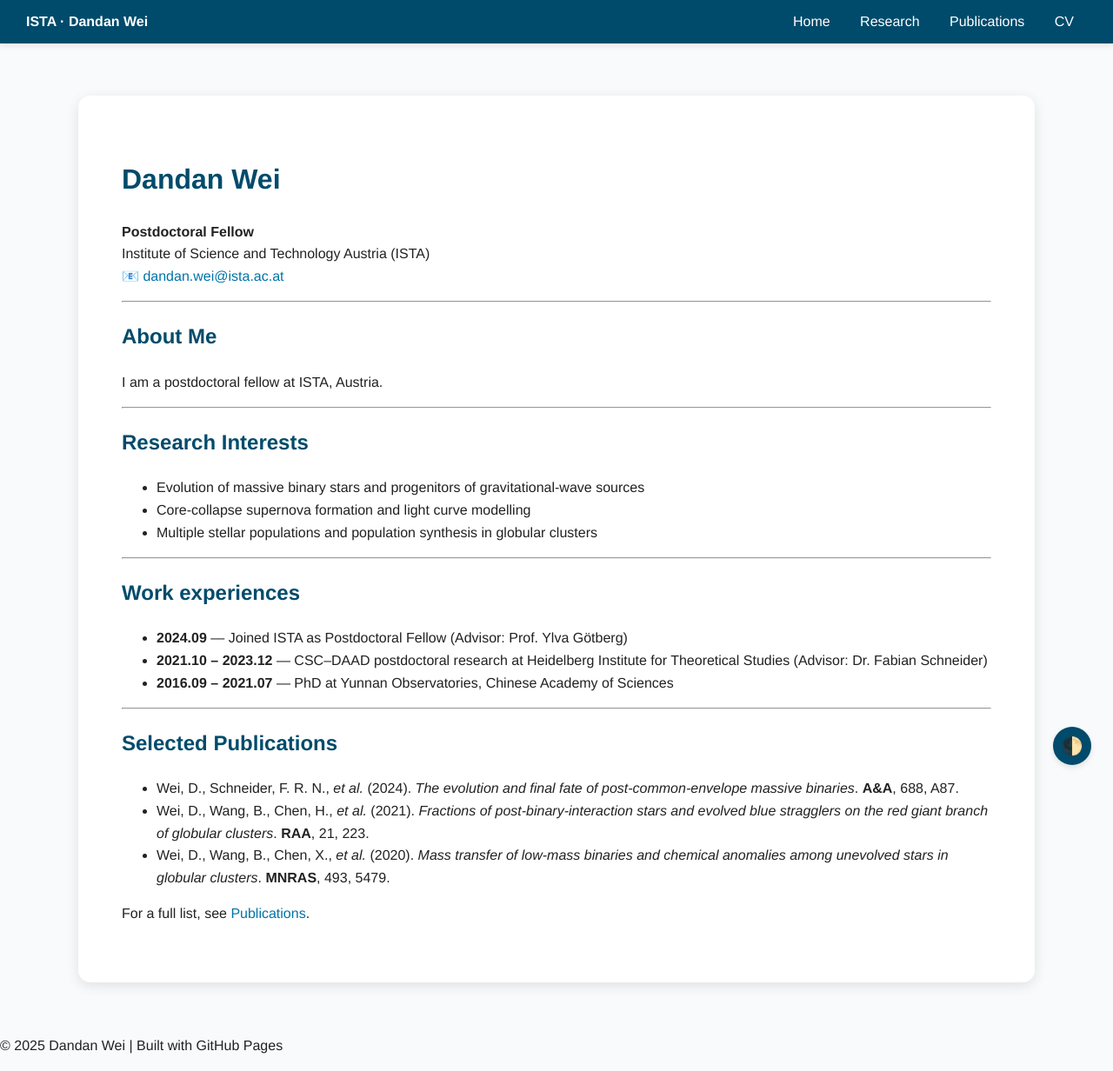
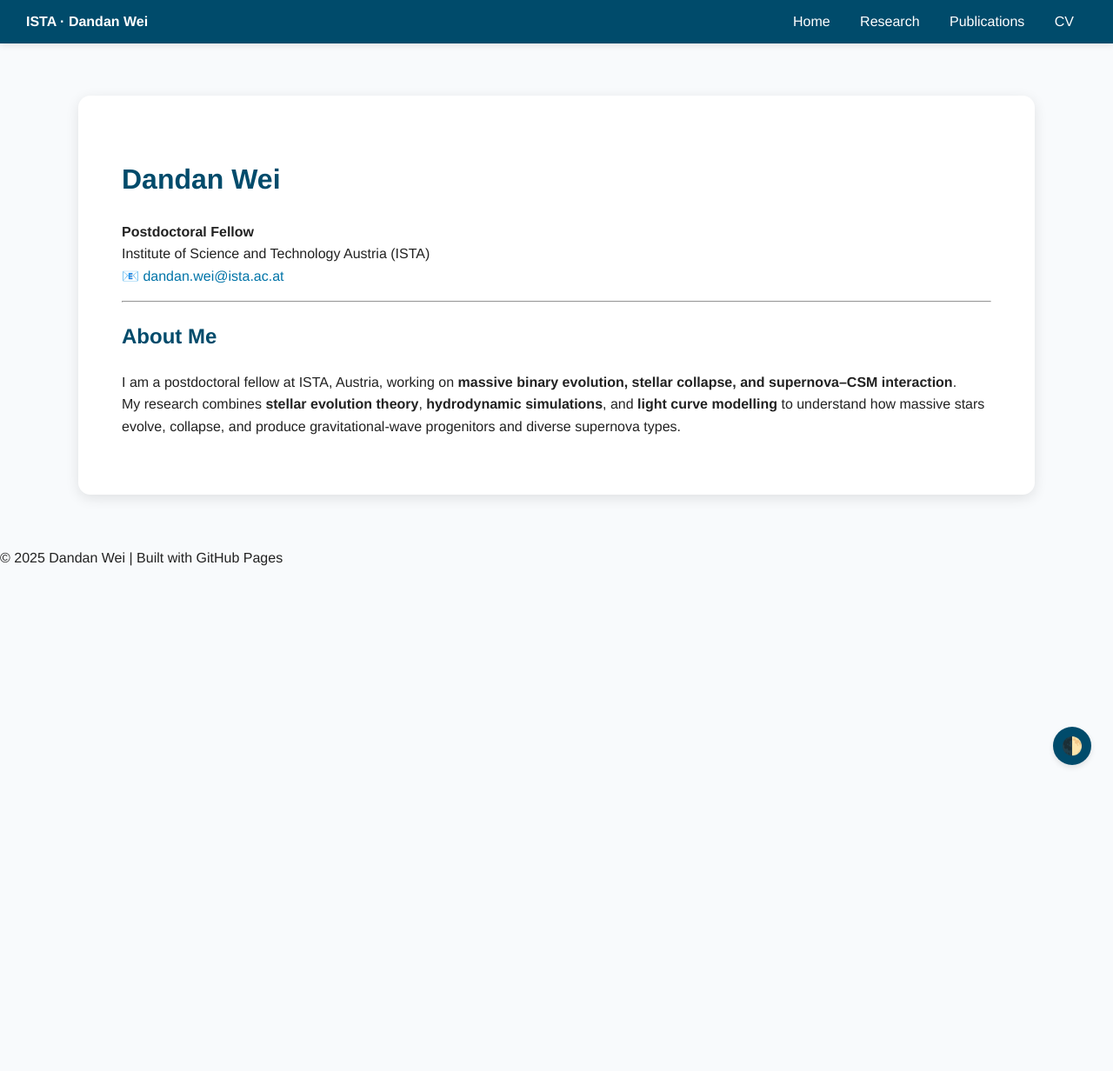
Before and after one commit to Dandan-star0/Dandan-star0.github.io, a Jekyll site: the page built from index.md, in a window 1280 px wide. Shown: the whole page at 87% size. Built offline with Jekyll 4.4.1, drawn with Linux system fonts in a browser that asks for light colours; after the commit the page ends 900 px from its top, so only the background shows below that.

Commit message:
Update index.md

```diff
--- a/index.md
+++ b/index.md
@@ -9,32 +9,8 @@ title: "Home"
 Institute of Science and Technology Austria (ISTA)
 📧 [dandan.wei@ista.ac.at](mailto:dandan.wei@ista.ac.at)
 
-
 ---
 
 ## About Me
-I am a postdoctoral fellow at ISTA, Austria.
-
----
-
-## Research Interests
-- Evolution of massive binary stars and progenitors of gravitational-wave sources
-- Core-collapse supernova formation and light curve modelling
-- Multiple stellar populations and population synthesis in globular clusters
-
----
-
-## Work experiences
-- **2024.09** — Joined ISTA as Postdoctoral Fellow (Advisor: Prof. Ylva Götberg)
-- **2021.10 -- 2023.12** — CSC–DAAD postdoctoral research at Heidelberg Institute for Theoretical Studies (Advisor: Dr. Fabian Schneider)
-- **2016.09 -- 2021.07** — PhD at Yunnan Observatories, Chinese Academy of Sciences
-
-
----
-
-## Selected Publications
-- Wei, D., Schneider, F. R. N., *et al.* (2024). *The evolution and final fate of post-common-envelope massive binaries*. **A&A**, 688, A87.
-- Wei, D., Wang, B., Chen, H., *et al.* (2021). *Fractions of post-binary-interaction stars and evolved blue stragglers on the red giant branch of globular clusters*. **RAA**, 21, 223.
-- Wei, D., Wang, B., Chen, X., *et al.* (2020). *Mass transfer of low-mass binaries and chemical anomalies among unevolved stars in globular clusters*. **MNRAS**, 493, 5479.
-
-For a full list, see [Publications](/publications.html).
+I am a postdoctoral fellow at ISTA, Austria, working on **massive binary evolution, stellar collapse, and supernova–CSM interaction**.
+My research combines **stellar evolution theory**, **hydrodynamic simulations**, and **light curve modelling** to understand how massive stars evolve, collapse, and produce gravitational-wave progenitors and diverse supernova types.
```
